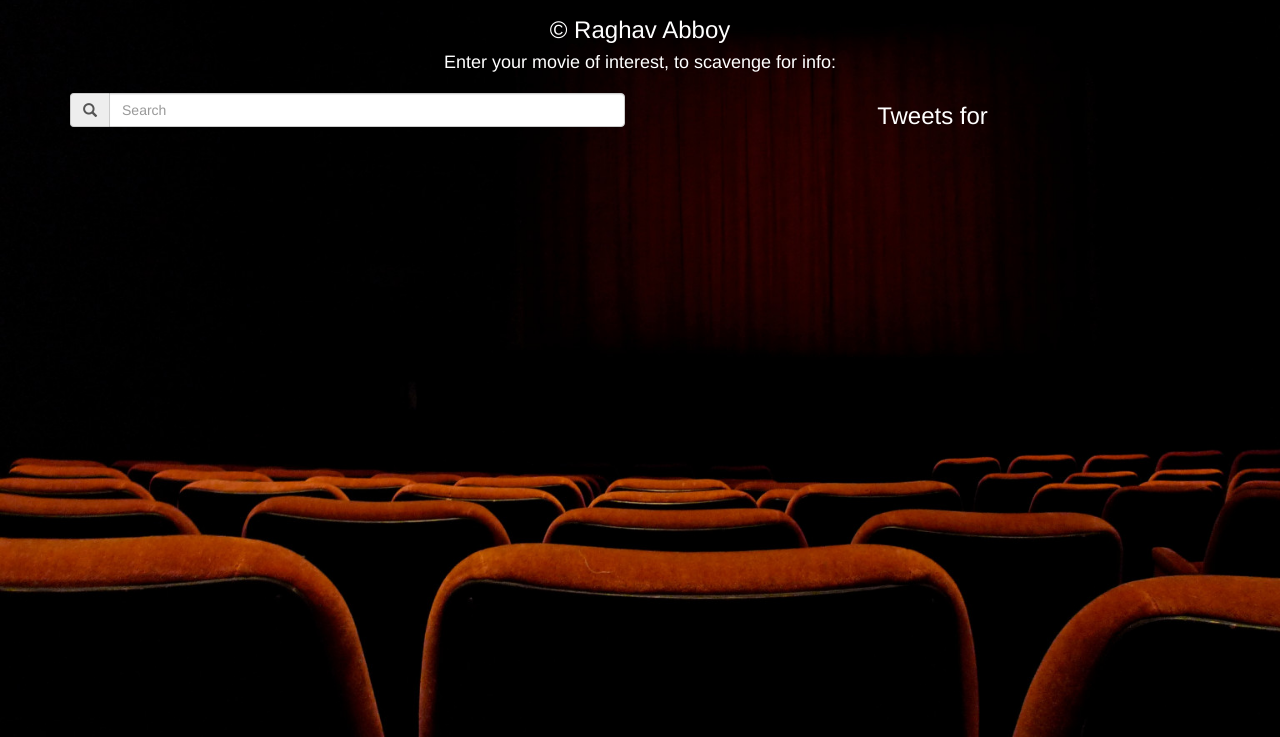
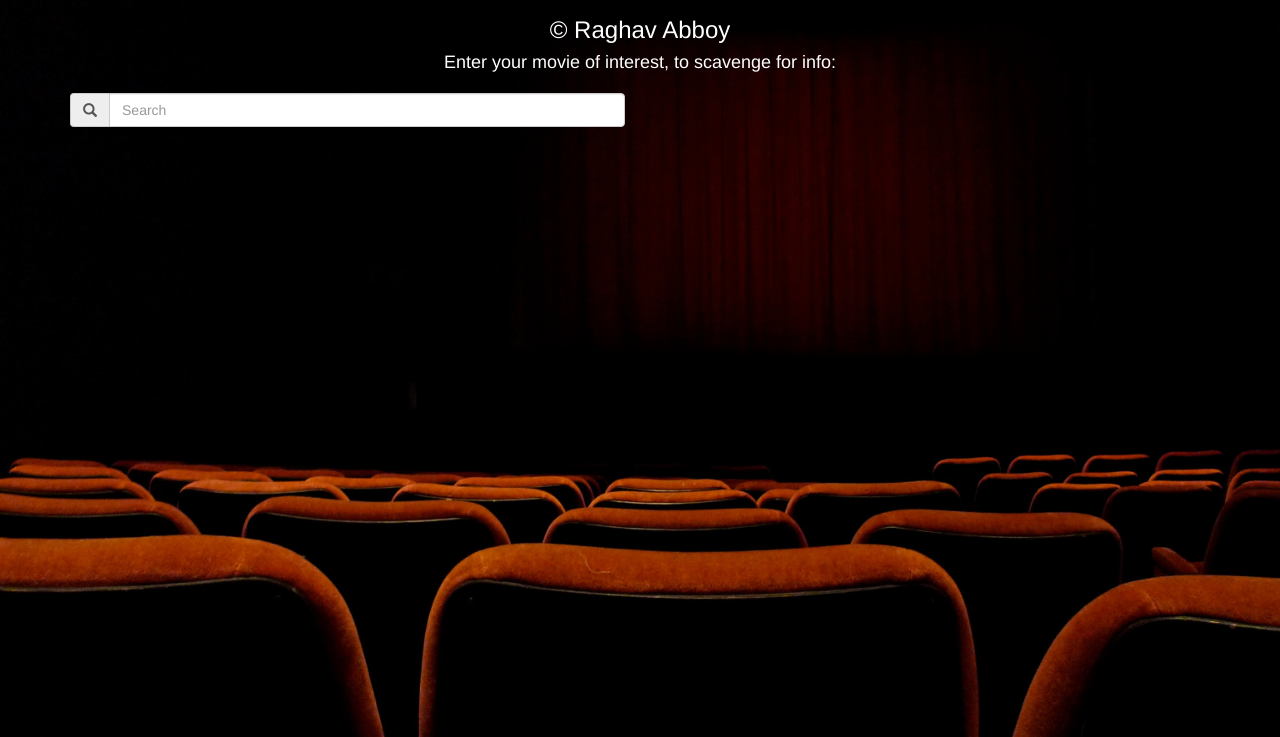
Before and after one commit to RaghavAbboy/MVP, a website: page client/index.html in a window 1280 px wide. Shown: the part 63-800 px from the top of the page. Drawn offline with nearby package versions, Linux system fonts and the light colour scheme.

Commit message:
[Complete] Beta 3.

```diff
--- a/client/index.html
+++ b/client/index.html
@@ -56,7 +56,7 @@
 
 		<!--Tweet List to view all the statuses -->
 		<div class="col-md-6 tweetbox">
-			<h3 class="light">Tweets for {{main.hashtag}}</h3>
+			<h3 class="light" ng-show="main.showInfo">Tweets for {{main.hashtag}}</h3>
 			<ul class="list-group scrollable-menu">
 				<li class="list-group-item tweet" ng-repeat="status in main.statuses">{{status.text}}   ({{status.time}})</li>
 			</ul>
```
